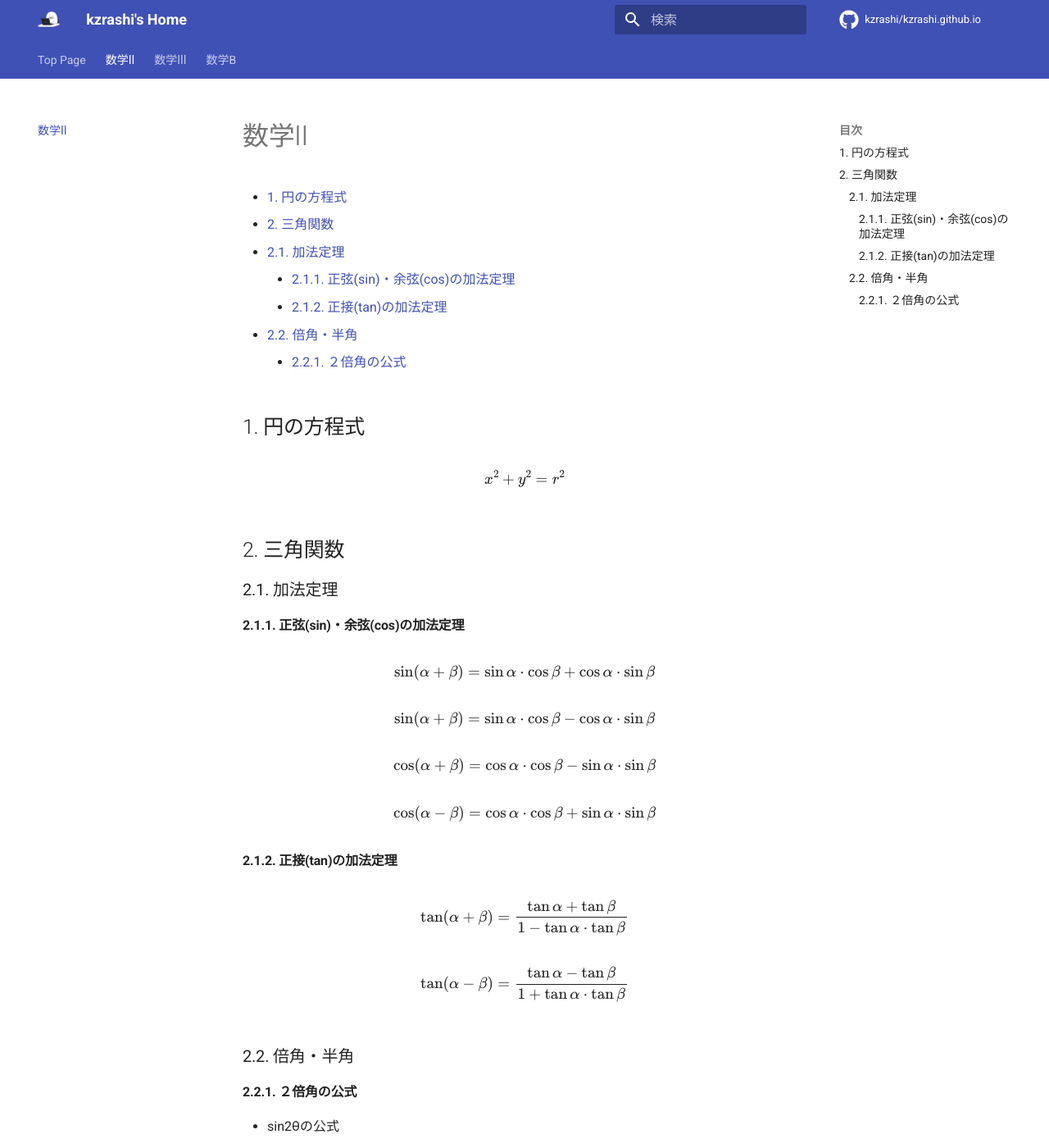
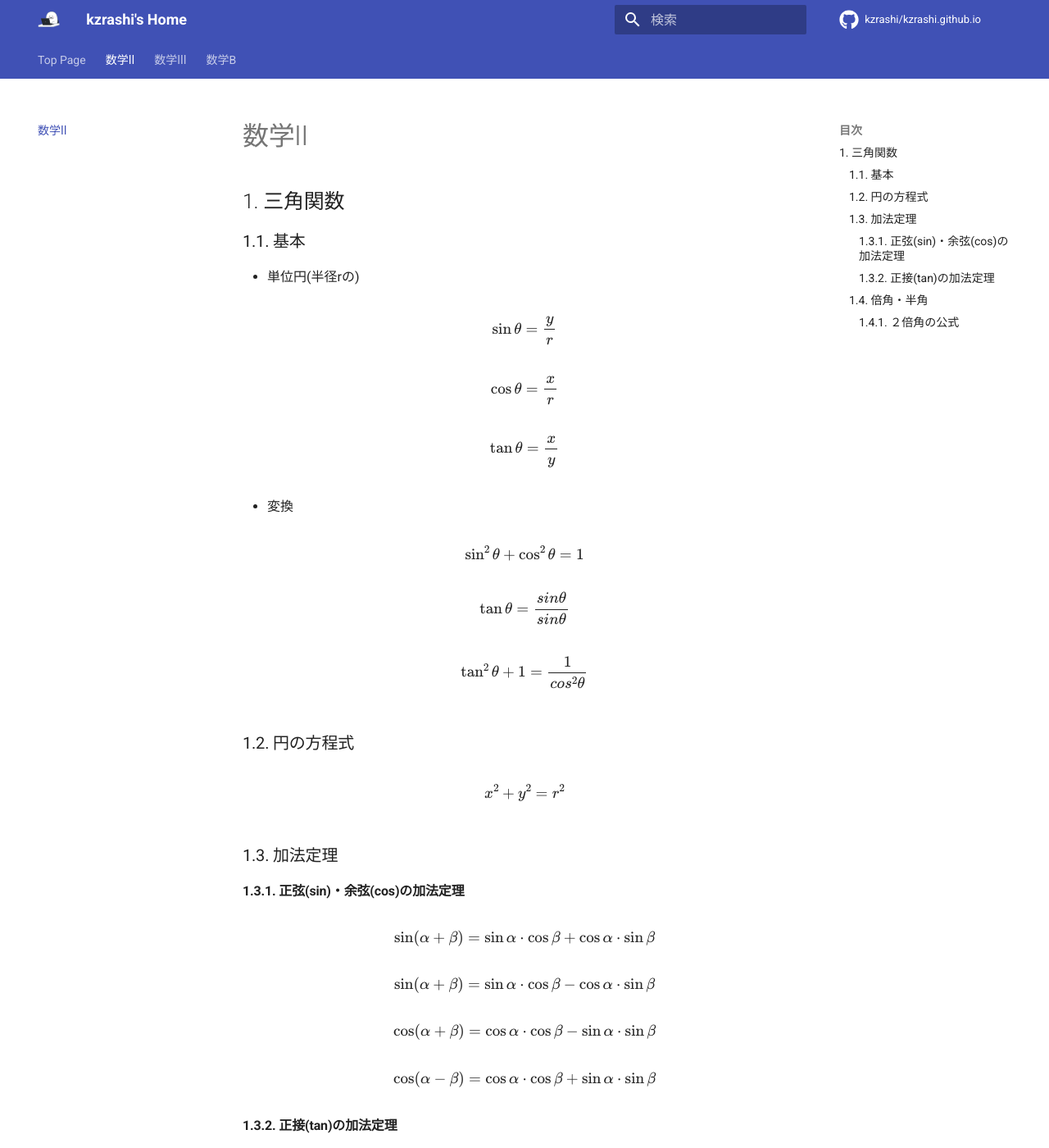
Before and after one commit to kzrashi/kzrashi.github.io, an MkDocs documentation site: the page built from docs/11_math2.md, in a window 1280 px wide and 1400 px high. Shown: the whole window at 82% size. Built offline with MkDocs 1.6.1 and Material for MkDocs 9.7.7, drawn with Linux system fonts in a browser that asks for light colours; comment, search, counter and statistics services are not loaded; some of the changed text lies outside the part shown.

Commit message:
add Trigonometric function

```diff
--- a/docs/11_math2.md
+++ b/docs/11_math2.md
@@ -1,23 +1,46 @@
 # 数学Ⅱ
-- [1. 円の方程式](#1-円の方程式)
-- [2. 三角関数](#2-三角関数)
-  - [2.1. 加法定理](#21-加法定理)
-    - [2.1.1. 正弦(sin)・余弦(cos)の加法定理](#211-正弦sin余弦cosの加法定理)
-    - [2.1.2. 正接(tan)の加法定理](#212-正接tanの加法定理)
-  - [2.2. 倍角・半角](#22-倍角半角)
-    - [2.2.1. ２倍角の公式](#221-２倍角の公式)
 
 
-## 1. 円の方程式
+## 1. 三角関数
+### 1.1. 基本
+
+- 単位円(半径rの)
+
+$$
+\sin{\theta} = \frac{y}{r}
+$$
+
+$$
+\cos{\theta} = \frac{x}{r}
+$$
+
+$$
+\tan{\theta} = \frac{x}{y}
+$$
+
+- 変換
+
+$$
+\sin^{2}{\theta} + \cos^{2}{\theta} = 1
+$$
+
+$$
+\tan{\theta} = \frac{sin{\theta}}{sin{\theta}}
+$$
+
+$$
+\tan^{2}{\theta} + 1 = \frac{1}{cos^{2}{\theta}}
+$$
+
+
+### 1.2. 円の方程式
 $$
 x^{2} + y^{2} = r^{2}
 $$
 
+### 1.3. 加法定理
 
-## 2. 三角関数
-### 2.1. 加法定理
-
-#### 2.1.1. 正弦(sin)・余弦(cos)の加法定理
+#### 1.3.1. 正弦(sin)・余弦(cos)の加法定理
 
 $$
 \sin(\alpha + \beta) = \sin{\alpha} \cdot \cos{\beta} + \cos{\alpha} \cdot \sin{\beta}
@@ -35,7 +58,7 @@ $$
 \cos(\alpha - \beta) = \cos{\alpha} \cdot \cos{\beta} + \sin{\alpha} \cdot \sin{\beta}
 $$
 
-#### 2.1.2. 正接(tan)の加法定理
+#### 1.3.2. 正接(tan)の加法定理
 
 $$
 \tan(\alpha + \beta) = \frac{\tan{\alpha} + \tan{\beta}}{1 - \tan{\alpha} \cdot \tan{\beta} }
@@ -45,9 +68,9 @@ $$
 \tan(\alpha - \beta) = \frac{\tan{\alpha} - \tan{\beta}}{1 + \tan{\alpha} \cdot \tan{\beta} }
 $$
 
-### 2.2. 倍角・半角
+### 1.4. 倍角・半角
 
-#### 2.2.1. ２倍角の公式
+#### 1.4.1. ２倍角の公式
 
 
 - sin2θの公式
```
